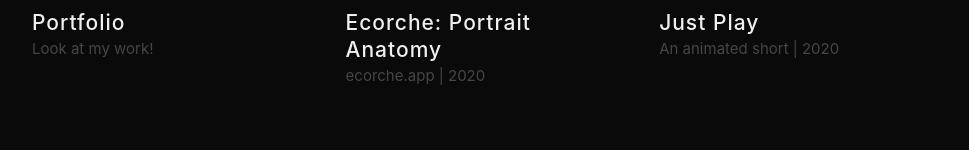
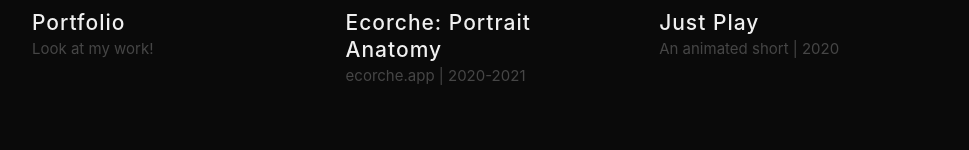
Before and after one commit to chikalin-ru/linkees, a React (Create React App) app: page / in a window 1280 px wide. Shown: the part 333-483 px from the top of the page, without its empty margins (136-1105 px from the left). Built offline with nearby package versions, Linux system fonts and the light colour scheme.

Commit message:
Update items.js

```diff
--- a/src/assets/items.js
+++ b/src/assets/items.js
@@ -17,7 +17,7 @@
 },
 {
     "title": "Ecorche: Portrait Anatomy",
-    "subtitle": "ecorche.app | 2020",
+    "subtitle": "ecorche.app | 2020-2021",
     "image": ecorche,
     "link": "https://ecorche.app"
 },
```
